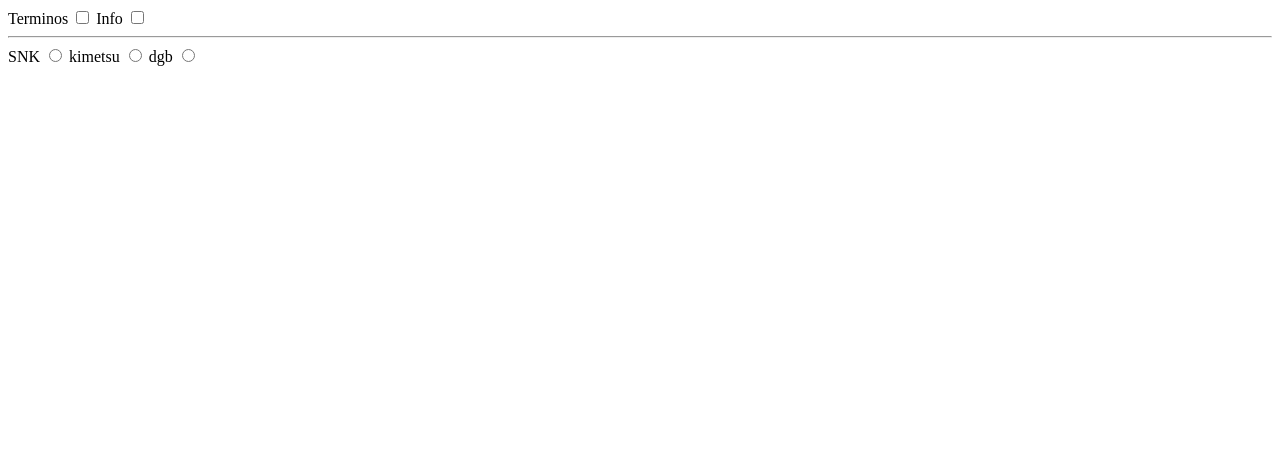
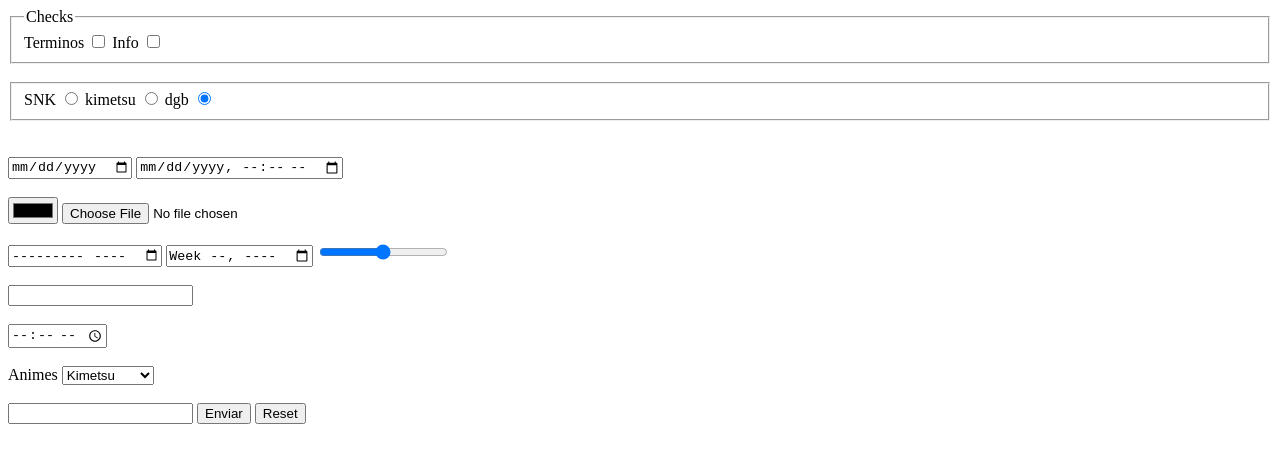
Before and after one commit to PedroLimaX/NogaraFrontend, a plain HTML site: page html/clase6/index.html in a window 1280 px wide. Drawn offline with Linux system fonts and the light colour scheme.

Commit message:
clase 1 css

```diff
--- a/html/clase6/index.html
+++ b/html/clase6/index.html
@@ -1,5 +1,6 @@
 <!DOCTYPE html>
 <html lang="en">
+
 <head>
   <meta charset="UTF-8">
   <meta http-equiv="X-UA-Compatible" content="IE=edge">
@@ -7,21 +8,61 @@
   <link rel="shortcut icon" href="img/favicon.ico" type="image/x-icon">
   <title>Clase 6</title>
 </head>
+
 <body>
 
+  <fieldset>
+    <legend>Checks</legend>
     <label for="terminos">Terminos</label>
     <input type="checkbox" name="terminos" id="terminos">
     <label for="info">Info</label>
     <input type="checkbox" name="info" id="info">
-
-  <hr>
+  </fieldset>
+  <br>
+  <fieldset>
     <label for="snk">SNK</label>
     <input type="radio" name="anime" id="snk">
-
     <label for="snk">kimetsu</label>
     <input type="radio" name="anime" id="kimetsu">
+    <label for="snk">dgb</label>
+    <input type="radio" name="anime" id="dgb" checked>
+  </fieldset>
 
-  <label for="snk">dgb</label>
-  <input type="radio" name="anime" id="dgb">
+  <br><br>
+  <input type="date" name="date" id="date">
+  <input type="datetime-local" name="" id="datetime">
+  <br><br>
+  <input type="color" name="color" id="color">
+  <input type="file" name="file" id="file">
+  <br><br>
+  <input type="month" name="month" id="month">
+  <input type="week" name="week" id="week">
+  <input type="range" name="range" id="range">
+  <br><br>
+  <input type="search" name="search" id="search">
+  <br><br>
+  <input type="time" name="time" id="time">
+  <br><br>
+
+  <label for="animes">Animes</label>
+  <select name="" id="">
+    <option value="kimetsu">Kimetsu</option>
+    <option value="DGB">Dragon Ball</option>
+    <option value="SNK">Tatakae</option>
+  </select>
+  <br><br>
+
+  <input list="dias">
+  <datalist id="dias">
+    <option value="Lunes"></option>
+    <option value="Martes"></option>
+    <option value="Miercoles"></option>
+    <option value="Jueves"></option>
+    <option value="Viernes"></option>
+  </datalist>
+
+  <input type="submit" value="Enviar">
+  <input type="reset" value="Reset">
 </body>
+
 </html>
```
Also changed, not shown: css/clase1/css/style.css (added, +19 -0 lines), css/clase1/index.html (added, +24 -0 lines), css/clase1/css/img/favicon.ico (added). Lines whose indentation alone changed are shown as unchanged.
